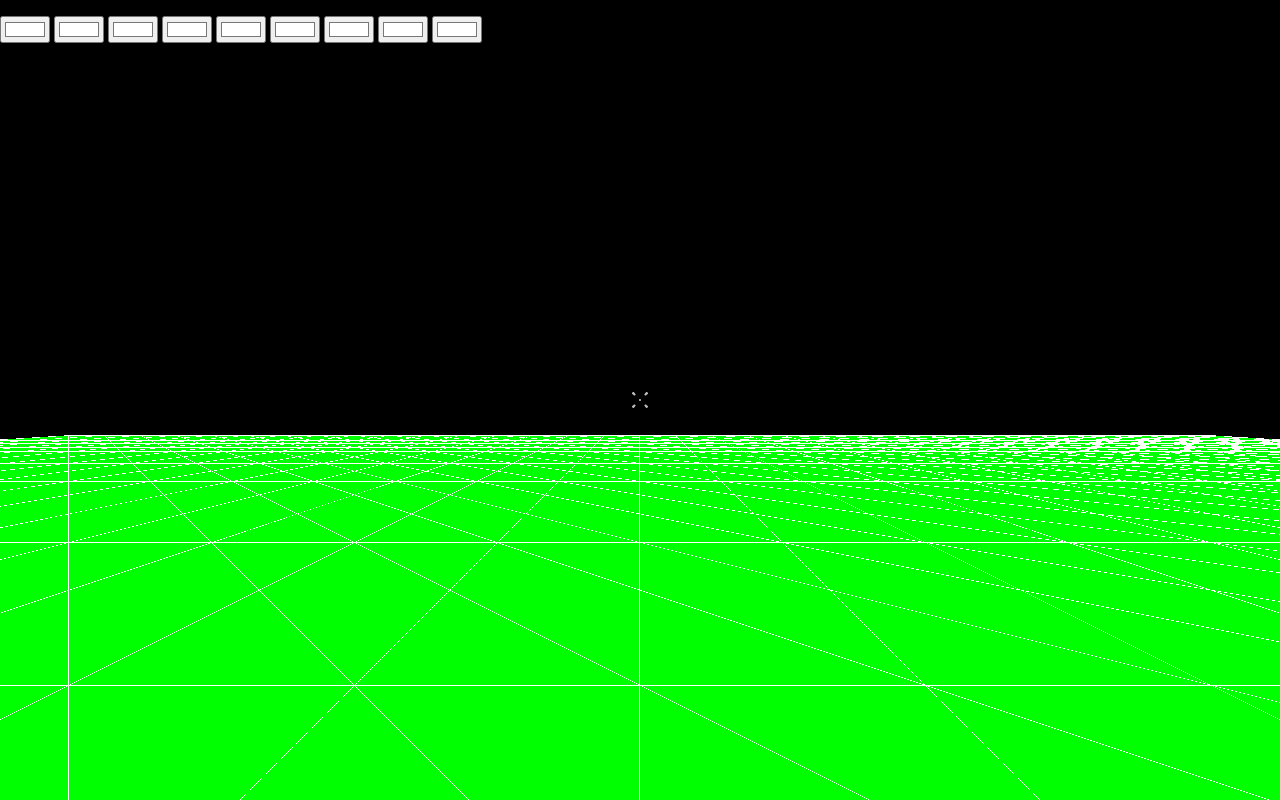
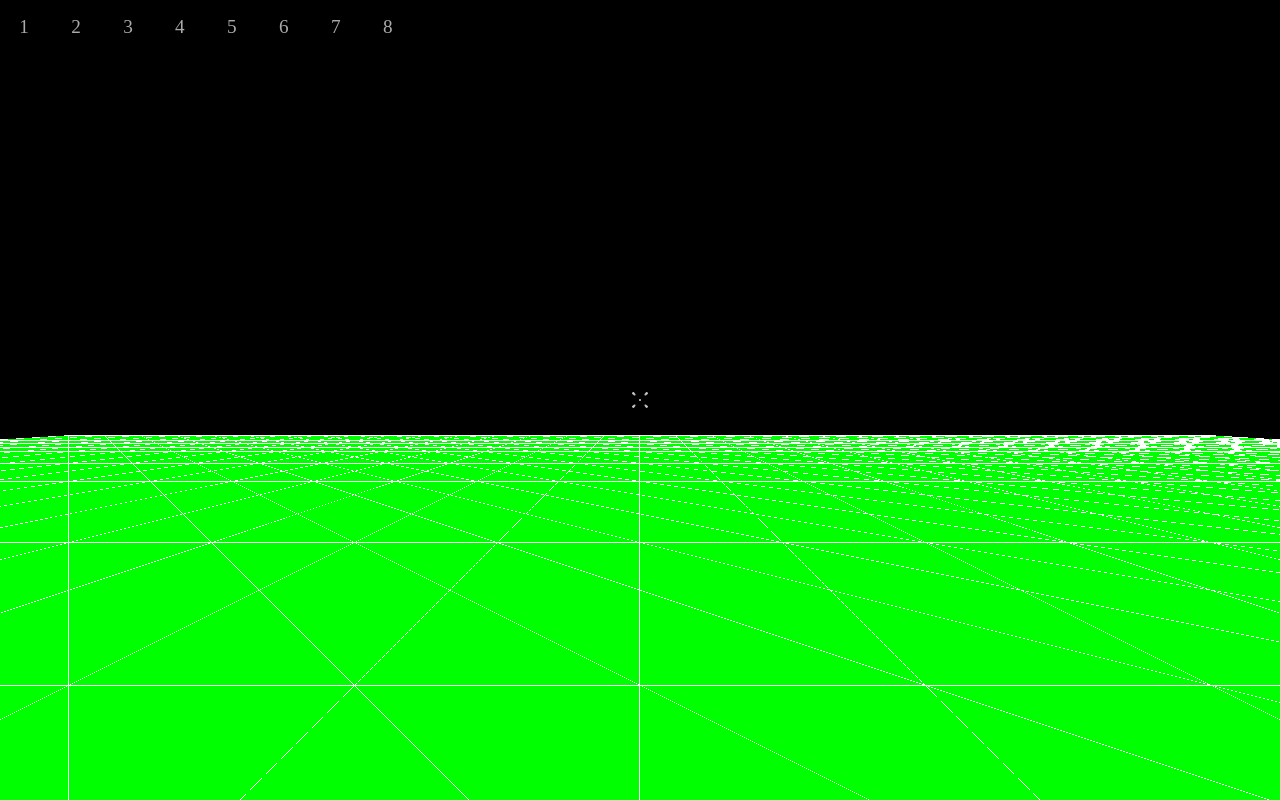
Before and after one commit to rdg1029/Voxel-Editor, a website: page dist/index.html in a window 1280 px wide. Drawn offline with Linux system fonts and the light colour scheme; animation ran at ten frames a second.

Commit message:
Edit palette

```diff
--- a/dist/index.html
+++ b/dist/index.html
@@ -9,17 +9,16 @@
 <body>
     <script src="main.js"></script>
     <img src="./crosshair.svg" />
-    <span id="palette">
-        <input type="color" id="c1" value="#ffffff">
-        <input type="color" id="c2" value="#ffffff">
-        <input type="color" id="c3" value="#ffffff">
-        <input type="color" id="c4" value="#ffffff">
-        <input type="color" id="c5" value="#ffffff">
-        <input type="color" id="c6" value="#ffffff">
-        <input type="color" id="c7" value="#ffffff">
-        <input type="color" id="c8" value="#ffffff">
-        <input type="color" id="c9" value="#ffffff">
-    </span>
+    <div id="palette">
+        <span id="c1">1</span>
+        <span id="c2">2</span>
+        <span id="c3">3</span>
+        <span id="c4">4</span>
+        <span id="c5">5</span>
+        <span id="c6">6</span>
+        <span id="c7">7</span>
+        <span id="c8">8</span>
+    </div>
 </body>
 <style>
     body {
@@ -43,5 +42,10 @@
         position: absolute;
         margin-top: 1em;
     }
+    #palette span {
+        color: #ffffffaa;
+        padding: 1em;
+        font-size: larger;
+    }
 </style>
 </html>
```
